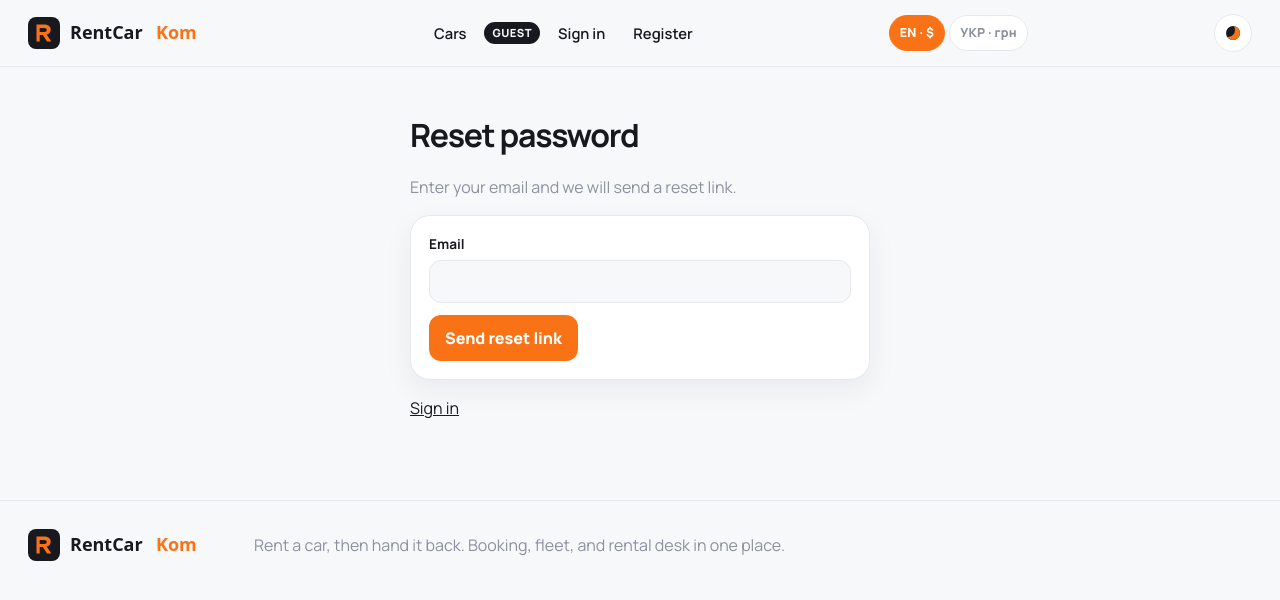
After one commit to michaelkomisaryk/RentCarKomDjango, a Django app: page /accounts/password-reset/ in a window 1280 px wide. The commit adds this page. Shown: the top 600 px of the page. Run offline with Django 5.2, Linux system fonts and the light colour scheme; parts of the project's set-up code (start-up, migrations or seed data) failed here and were passed over.

Commit message:
Add a language middleware and a password reset flow.

```diff
--- /dev/null
+++ b/accounts/middleware.py
@@ -0,0 +1,13 @@
+from django.utils import translation
+
+
+class ContentLanguageMiddleware:
+    """Tell the browser which language the response was rendered in."""
+
+    def __init__(self, get_response):
+        self.get_response = get_response
+
+    def __call__(self, request):
+        response = self.get_response(request)
+        response.headers["Content-Language"] = translation.get_language() or "uk"
+        return response
--- a/accounts/urls.py
+++ b/accounts/urls.py
@@ -1,4 +1,5 @@
-from django.urls import path
+from django.contrib.auth import views as auth_views
+from django.urls import path, reverse_lazy
 
 from accounts.views import ProfileView, RegisterView, SignInView, SignOutView
 
@@ -9,4 +10,35 @@ urlpatterns = [
     path("accounts/register/", RegisterView.as_view(), name="register"),
     path("accounts/logout/", SignOutView.as_view(), name="logout"),
     path("accounts/profile/", ProfileView.as_view(), name="profile"),
+    path(
+        "accounts/password-reset/",
+        auth_views.PasswordResetView.as_view(
+            template_name="registration/password_reset_form.html",
+            email_template_name="registration/password_reset_email.txt",
+            success_url=reverse_lazy("accounts:password_reset_done"),
+        ),
+        name="password_reset",
+    ),
+    path(
+        "accounts/password-reset/done/",
+        auth_views.PasswordResetDoneView.as_view(
+            template_name="registration/password_reset_done.html",
+        ),
+        name="password_reset_done",
+    ),
+    path(
+        "accounts/reset/<uidb64>/<token>/",
+        auth_views.PasswordResetConfirmView.as_view(
+            template_name="registration/password_reset_confirm.html",
+            success_url=reverse_lazy("accounts:password_reset_complete"),
+        ),
+        name="password_reset_confirm",
+    ),
+    path(
+        "accounts/reset/done/",
+        auth_views.PasswordResetCompleteView.as_view(
+            template_name="registration/password_reset_complete.html",
+        ),
+        name="password_reset_complete",
+    ),
 ]
--- a/config/settings.py
+++ b/config/settings.py
@@ -67,6 +67,7 @@ MIDDLEWARE = [
     'django.middleware.security.SecurityMiddleware',
     'django.contrib.sessions.middleware.SessionMiddleware',
     'django.middleware.locale.LocaleMiddleware',
+    'accounts.middleware.ContentLanguageMiddleware',
     'django.middleware.common.CommonMiddleware',
     'django.middleware.csrf.CsrfViewMiddleware',
     'django.contrib.auth.middleware.AuthenticationMiddleware',
@@ -125,6 +126,9 @@ LOGIN_URL = "accounts:login"
 LOGIN_REDIRECT_URL = "fleet:catalog"
 LOGOUT_REDIRECT_URL = "fleet:catalog"
 
+EMAIL_BACKEND = "django.core.mail.backends.console.EmailBackend"
+DEFAULT_FROM_EMAIL = "rentcarkom@localhost"
+
 # The original app only required six characters.
 AUTH_PASSWORD_VALIDATORS = [
     {
--- a/templates/accounts/login.html
+++ b/templates/accounts/login.html
@@ -20,6 +20,7 @@
       {% endfor %}
       <button class="button" type="submit">{% trans "Sign In" %}</button>
     </form>
+    <p><a href="{% url 'accounts:password_reset' %}">{% trans "Forgot password?" %}</a></p>
     <p><a href="{% url 'accounts:register' %}">{% trans "Don't have an account? Register" %}</a></p>
     <p><a href="{% url 'fleet:catalog' %}">{% trans "Continue as Guest" %}</a></p>
   </div>
--- /dev/null
+++ b/templates/registration/password_reset_email.txt
@@ -0,0 +1,4 @@
+{% autoescape off %}
+Reset your rentCarKom password:
+{{ protocol }}://{{ domain }}{% url 'accounts:password_reset_confirm' uidb64=uid token=token %}
+{% endautoescape %}
--- /dev/null
+++ b/templates/registration/password_reset_form.html
@@ -0,0 +1,23 @@
+{% extends "base.html" %}
+{% load i18n %}
+
+{% block title %}{% trans "Reset password" %} · rentCarKom{% endblock %}
+
+{% block content %}
+  <div class="auth">
+    <h1>{% trans "Reset password" %}</h1>
+    <p class="muted">{% trans "Enter your email and we will send a reset link." %}</p>
+    <form class="form-card" method="post">
+      {% csrf_token %}
+      {% for field in form %}
+        <label class="field">
+          {{ field.label }}
+          {{ field }}
+          {% if field.errors %}<span class="form-error">{{ field.errors|striptags }}</span>{% endif %}
+        </label>
+      {% endfor %}
+      <button class="button" type="submit">{% trans "Send reset link" %}</button>
+    </form>
+    <p><a href="{% url 'accounts:login' %}">{% trans "Sign in" %}</a></p>
+  </div>
+{% endblock %}
```
Also changed, not shown: accounts/tests.py (+10 -0 lines), templates/registration/password_reset_complete.html (added, +11 -0 lines), templates/registration/password_reset_confirm.html (added, +26 -0 lines), templates/registration/password_reset_done.html (added, +12 -0 lines).
